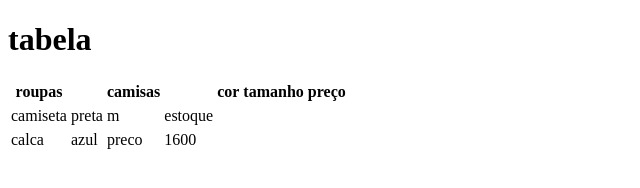
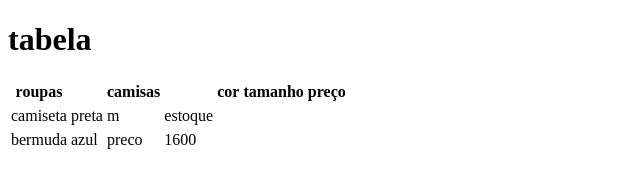
Before and after one commit to Diego-Salem/aula-tabela2, a plain HTML site: page index.html in a window 1280 px wide. Shown: the full height of the page, 0-640 px from the left. Drawn offline with Linux system fonts and the light colour scheme.

Commit message:
trocado de calça para bermuda

```diff
--- a/index.html
+++ b/index.html
@@ -28,7 +28,7 @@
     <tr>
 
     </tr>
-            <td>calca</td>
+            <td>bermuda</td>
             <td>azul</td>
             <td>preco</td>
             <Td>1600</Td>
```
